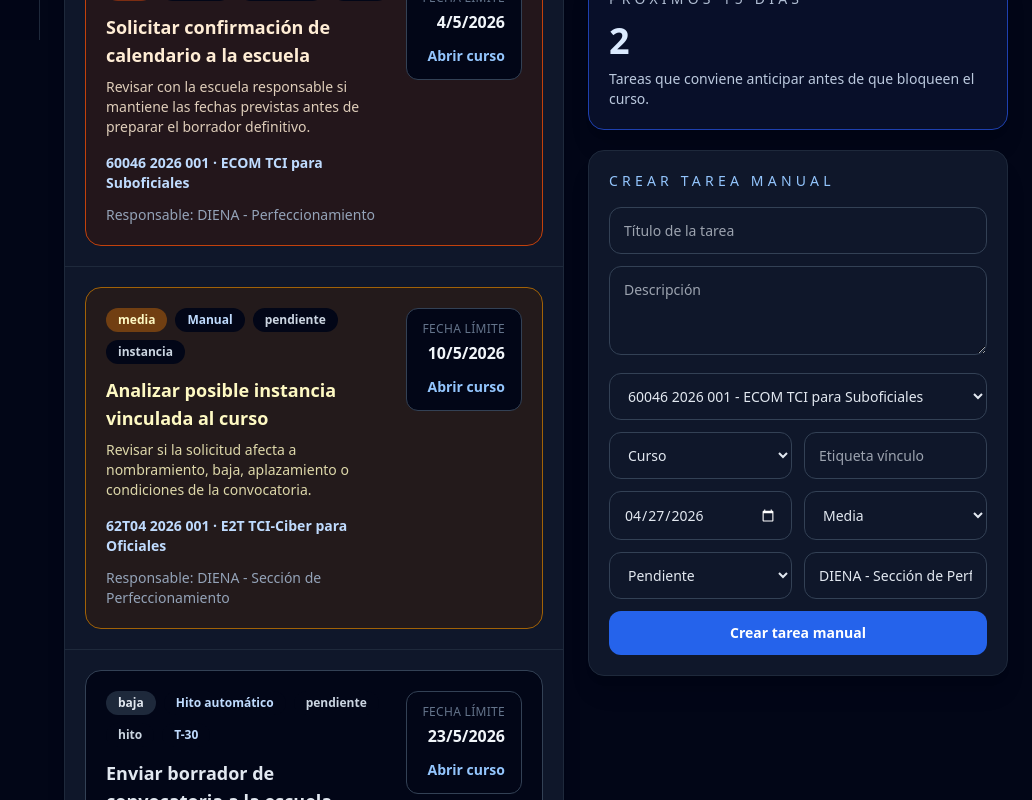
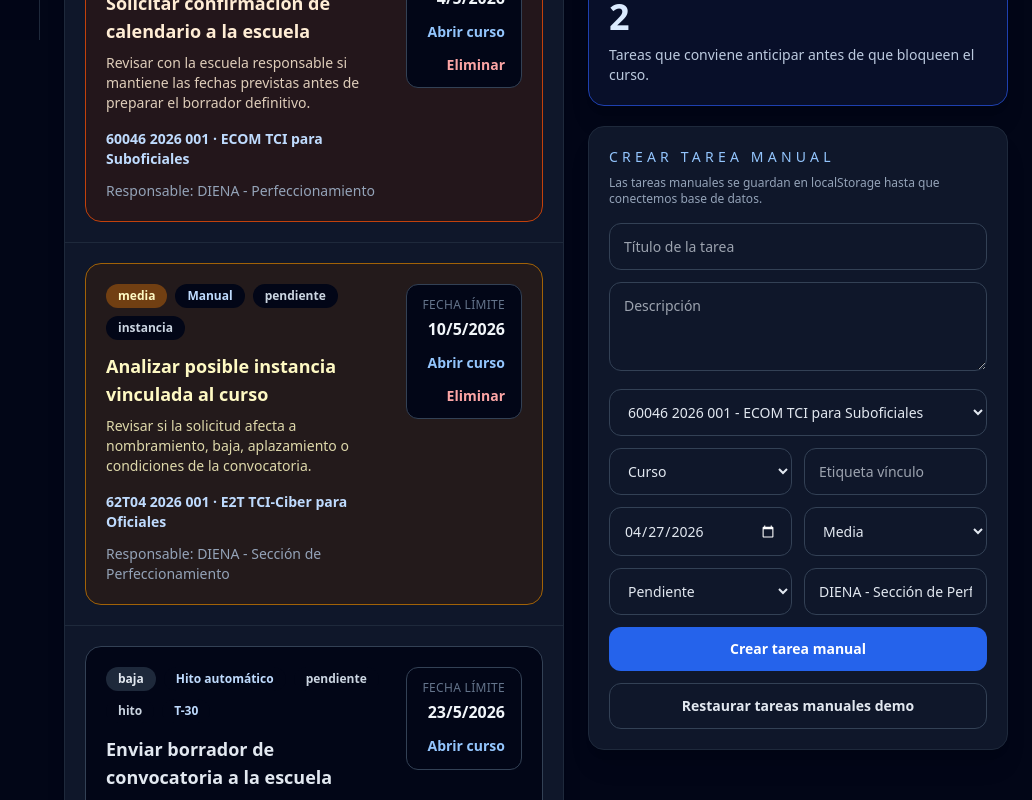
Before and after one commit to mgomlo4-bot/diena-control-360, a Next.js app: page /tareas in a window 1280 px wide. Shown: the part 760-1560 px from the top of the page, without its empty margins (248-1280 px from the left). Built offline with nearby package versions, Linux system fonts and the light colour scheme.

Commit message:
Persistir tareas manuales en localStorage

```diff
--- a/app/tareas/page.tsx
+++ b/app/tareas/page.tsx
@@ -1,7 +1,7 @@
 'use client';
 
 import Link from 'next/link';
-import { FormEvent, useMemo, useState } from 'react';
+import { FormEvent, useEffect, useMemo, useState } from 'react';
 import {
   CourseTask,
   ManualTaskSeed,
@@ -19,6 +19,8 @@ import {
 import { mockCourses } from '../../lib/mockCourses';
 import { mockManualTasks } from '../../lib/mockTasks';
 import { formatCourseDate } from '../../lib/courseUtils';
+
+const MANUAL_TASKS_STORAGE_KEY = 'diena-control-360.manualTasks';
 
 type ManualTaskFormState = {
   title: string;
@@ -67,12 +69,42 @@ function statusLabel(status: TaskStatus): string {
   return status;
 }
 
+function readStoredManualTasks(): ManualTaskSeed[] {
+  if (typeof window === 'undefined') return mockManualTasks;
+
+  try {
+    const storedValue = window.localStorage.getItem(MANUAL_TASKS_STORAGE_KEY);
+    if (!storedValue) return mockManualTasks;
+    const parsed = JSON.parse(storedValue) as ManualTaskSeed[];
+    return Array.isArray(parsed) ? parsed : mockManualTasks;
+  } catch {
+    return mockManualTasks;
+  }
+}
+
+function writeStoredManualTasks(tasks: ManualTaskSeed[]): void {
+  if (typeof window === 'undefined') return;
+  window.localStorage.setItem(MANUAL_TASKS_STORAGE_KEY, JSON.stringify(tasks));
+}
+
 export default function TareasPage() {
   const [manualTasks, setManualTasks] = useState<ManualTaskSeed[]>(mockManualTasks);
+  const [hasLoadedStorage, setHasLoadedStorage] = useState(false);
   const [form, setForm] = useState<ManualTaskFormState>(initialForm);
   const [statusFilter, setStatusFilter] = useState<TaskStatus | 'todas'>('todas');
   const [sourceFilter, setSourceFilter] = useState<TaskSource | 'todas'>('todas');
   const [query, setQuery] = useState('');
+
+  useEffect(() => {
+    setManualTasks(readStoredManualTasks());
+    setHasLoadedStorage(true);
+  }, []);
+
+  useEffect(() => {
+    if (hasLoadedStorage) {
+      writeStoredManualTasks(manualTasks);
+    }
+  }, [hasLoadedStorage, manualTasks]);
 
   const allTasks = useMemo(() => getCourseTasks(mockCourses, manualTasks), [manualTasks]);
 
@@ -134,13 +166,22 @@ export default function TareasPage() {
     setSourceFilter('manual');
   }
 
+  function deleteManualTask(taskId: string): void {
+    setManualTasks((current) => current.filter((task) => task.id !== taskId));
+  }
+
+  function resetManualTasks(): void {
+    setManualTasks(mockManualTasks);
+    setSourceFilter('manual');
+  }
+
   return (
     <section className="space-y-6">
       <div className="rounded-3xl border border-slate-800 bg-slate-900 p-8 shadow-xl">
         <p className="text-sm uppercase tracking-[0.3em] text-blue-300">Ejecución</p>
         <h1 className="mt-3 text-3xl font-bold">Tareas operativas</h1>
         <p className="mt-3 max-w-4xl text-slate-300">
-          Bandeja unificada de tareas automáticas derivadas de hitos y tareas manuales vinculadas a cursos, instancias, documentos o asuntos generales.
+          Bandeja unificada de tareas automáticas derivadas de hitos y tareas manuales persistidas en el navegador.
         </p>
       </div>
 
@@ -193,7 +234,7 @@ export default function TareasPage() {
             <p className="mt-2 text-sm text-slate-400">Cada tarea conserva su origen, vínculo y trazabilidad operativa.</p>
           </div>
           <div className="divide-y divide-slate-800">
-            {filteredTasks.map((task) => <TaskCard key={task.id} task={task} />)}
+            {filteredTasks.map((task) => <TaskCard key={task.id} task={task} onDelete={deleteManualTask} />)}
             {!filteredTasks.length ? (
               <div className="p-8 text-center text-slate-400">No hay tareas que coincidan con los filtros aplicados.</div>
             ) : null}
@@ -203,7 +244,7 @@ export default function TareasPage() {
         <aside className="space-y-5">
           <Panel title="Hoy o vencidas" value={todayTasks.length} description="Tareas cuya fecha límite ya ha llegado o está vencida." tone="red" />
           <Panel title="Próximos 15 días" value={upcomingTasks.length} description="Tareas que conviene anticipar antes de que bloqueen el curso." tone="blue" />
-          <ManualTaskForm form={form} onChange={updateForm} onSubmit={createManualTask} />
+          <ManualTaskForm form={form} onChange={updateForm} onSubmit={createManualTask} onReset={resetManualTasks} />
         </aside>
       </div>
     </section>
@@ -214,28 +255,20 @@ function ManualTaskForm({
   form,
   onChange,
   onSubmit,
+  onReset,
 }: {
   form: ManualTaskFormState;
   onChange: <K extends keyof ManualTaskFormState>(field: K, value: ManualTaskFormState[K]) => void;
   onSubmit: (event: FormEvent<HTMLFormElement>) => void;
+  onReset: () => void;
 }) {
   return (
     <form onSubmit={onSubmit} className="rounded-2xl border border-slate-800 bg-slate-900 p-5 shadow-xl">
       <p className="text-sm uppercase tracking-[0.3em] text-blue-300">Crear tarea manual</p>
+      <p className="mt-2 text-xs text-slate-400">Las tareas manuales se guardan en localStorage hasta que conectemos base de datos.</p>
       <div className="mt-4 space-y-3">
-        <input
-          value={form.title}
-          onChange={(event) => onChange('title', event.target.value)}
-          placeholder="Título de la tarea"
-          className="input"
-        />
-        <textarea
-          value={form.description}
-          onChange={(event) => onChange('description', event.target.value)}
-          placeholder="Descripción"
-          rows={3}
-          className="input"
-        />
+        <input value={form.title} onChange={(event) => onChange('title', event.target.value)} placeholder="Título de la tarea" className="input" />
+        <textarea value={form.description} onChange={(event) => onChange('description', event.target.value)} placeholder="Descripción" rows={3} className="input" />
         <select value={form.courseId} onChange={(event) => onChange('courseId', event.target.value)} className="input">
           {mockCourses.map((course) => (
             <option key={course.id} value={course.id}>{course.code} - {course.name}</option>
@@ -269,30 +302,18 @@ function ManualTaskForm({
           </select>
           <input value={form.responsible} onChange={(event) => onChange('responsible', event.target.value)} placeholder="Responsable" className="input" />
         </div>
-        <button type="submit" className="w-full rounded-xl bg-blue-600 px-4 py-3 text-sm font-semibold text-white transition hover:bg-blue-500">
-          Crear tarea manual
-        </button>
+        <button type="submit" className="w-full rounded-xl bg-blue-600 px-4 py-3 text-sm font-semibold text-white transition hover:bg-blue-500">Crear tarea manual</button>
+        <button type="button" onClick={onReset} className="w-full rounded-xl border border-slate-700 px-4 py-3 text-sm font-semibold text-slate-200 transition hover:bg-slate-800">Restaurar tareas manuales demo</button>
       </div>
       <style jsx>{`
-        .input {
-          width: 100%;
-          border-radius: 0.75rem;
-          border: 1px solid rgb(51 65 85);
-          background: rgb(15 23 42);
-          padding: 0.75rem 0.875rem;
-          color: rgb(226 232 240);
-          outline: none;
-          font-size: 0.875rem;
-        }
-        .input:focus {
-          border-color: rgb(59 130 246);
-        }
+        .input { width: 100%; border-radius: 0.75rem; border: 1px solid rgb(51 65 85); background: rgb(15 23 42); padding: 0.75rem 0.875rem; color: rgb(226 232 240); outline: none; font-size: 0.875rem; }
+        .input:focus { border-color: rgb(59 130 246); }
       `}</style>
     </form>
   );
 }
 
-function TaskCard({ task }: { task: CourseTask }) {
+function TaskCard({ task, onDelete }: { task: CourseTask; onDelete: (taskId: string) => void }) {
   return (
     <div className="p-5">
       <div className={`rounded-2xl border p-5 ${priorityClass(task.priority)}`}>
@@ -309,9 +330,7 @@ function TaskCard({ task }: { task: CourseTask }) {
             <p className="mt-2 text-sm opacity-85">{task.description}</p>
             <div className="mt-4 flex flex-wrap gap-3 text-sm">
               {task.courseId ? (
-                <Link href={`/cursos/${task.courseId}`} className="font-semibold text-blue-200 hover:text-blue-100">
-                  {task.courseCode} · {task.courseName}
-                </Link>
+                <Link href={`/cursos/${task.courseId}`} className="font-semibold text-blue-200 hover:text-blue-100">{task.courseCode} · {task.courseName}</Link>
               ) : (
                 <span className="font-semibold text-slate-200">{task.relatedLabel}</span>
               )}
@@ -321,11 +340,8 @@ function TaskCard({ task }: { task: CourseTask }) {
           <div className="rounded-xl border border-slate-700 bg-slate-950 px-4 py-3 text-left xl:text-right">
             <p className="text-xs uppercase tracking-wide text-slate-500">Fecha límite</p>
             <p className="mt-1 whitespace-nowrap font-bold text-slate-100">{formatCourseDate(task.dueDate)}</p>
-            {task.courseId ? (
-              <Link href={`/cursos/${task.courseId}`} className="mt-3 inline-flex text-sm font-semibold text-blue-300 hover:text-blue-200">
-                Abrir curso
-              </Link>
-            ) : null}
+            {task.courseId ? <Link href={`/cursos/${task.courseId}`} className="mt-3 inline-flex text-sm font-semibold text-blue-300 hover:text-blue-200">Abrir curso</Link> : null}
+            {task.source === 'manual' ? <button type="button" onClick={() => onDelete(task.id)} className="mt-3 block text-sm font-semibold text-red-300 hover:text-red-200 xl:ml-auto">Eliminar</button> : null}
           </div>
         </div>
       </div>
@@ -334,21 +350,10 @@ function TaskCard({ task }: { task: CourseTask }) {
 }
 
 function Kpi({ label, value }: { label: string; value: number }) {
-  return (
-    <article className="rounded-2xl border border-slate-800 bg-slate-900 p-5">
-      <p className="text-sm text-slate-400">{label}</p>
-      <p className="mt-3 text-3xl font-bold">{value}</p>
-    </article>
-  );
+  return <article className="rounded-2xl border border-slate-800 bg-slate-900 p-5"><p className="text-sm text-slate-400">{label}</p><p className="mt-3 text-3xl font-bold">{value}</p></article>;
 }
 
 function Panel({ title, value, description, tone }: { title: string; value: number; description: string; tone: 'red' | 'blue' }) {
   const toneClass = tone === 'red' ? 'border-red-800 bg-red-950/30 text-red-100' : 'border-blue-800 bg-blue-950/30 text-blue-100';
-  return (
-    <article className={`rounded-2xl border p-5 shadow-xl ${toneClass}`}>
-      <p className="text-sm uppercase tracking-[0.3em] opacity-80">{title}</p>
-      <p className="mt-3 text-4xl font-bold">{value}</p>
-      <p className="mt-2 text-sm opacity-85">{description}</p>
-    </article>
-  );
+  return <article className={`rounded-2xl border p-5 shadow-xl ${toneClass}`}><p className="text-sm uppercase tracking-[0.3em] opacity-80">{title}</p><p className="mt-3 text-4xl font-bold">{value}</p><p className="mt-2 text-sm opacity-85">{description}</p></article>;
 }
```
